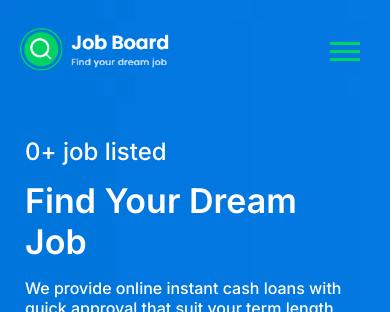
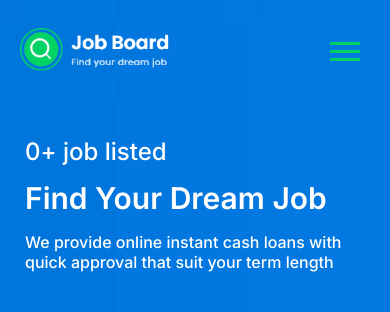
Before and after one commit to mohamedtsx/Job-Board, a React (Create React App) app: page / in a window 390 px wide. Shown: the top 312 px of the page. Built offline with nearby package versions, Linux system fonts and the light colour scheme; no server answers.

Commit message:
fix header font size for 370px

```diff
--- a/src/component/header/header.style.css
+++ b/src/component/header/header.style.css
@@ -125,3 +125,9 @@
         font-size: 2.4rem;
     }
 }
+
+@media screen and (max-width: 390px) {
+    .hero_text h1 {
+        font-size: 3rem;
+    }
+}
--- a/src/routes/navigation/navigation.style.css
+++ b/src/routes/navigation/navigation.style.css
@@ -5,8 +5,7 @@ nav {
     display: flex;
     justify-content: space-between;
     align-items: center;
-    /*flex-wrap: wrap;
-    */background-color: transparent;
+    background-color: transparent;
     padding: 0 1rem;
     margin: 1rem auto;
     position: absolute;
@@ -70,8 +69,5 @@ nav {
         padding: 0 0.7rem;
         background-color: gray;
     }
-    /* .nav_list {
-        width: 100%;
-        padding: 0 2rem;
-    } */
+
 }
```
